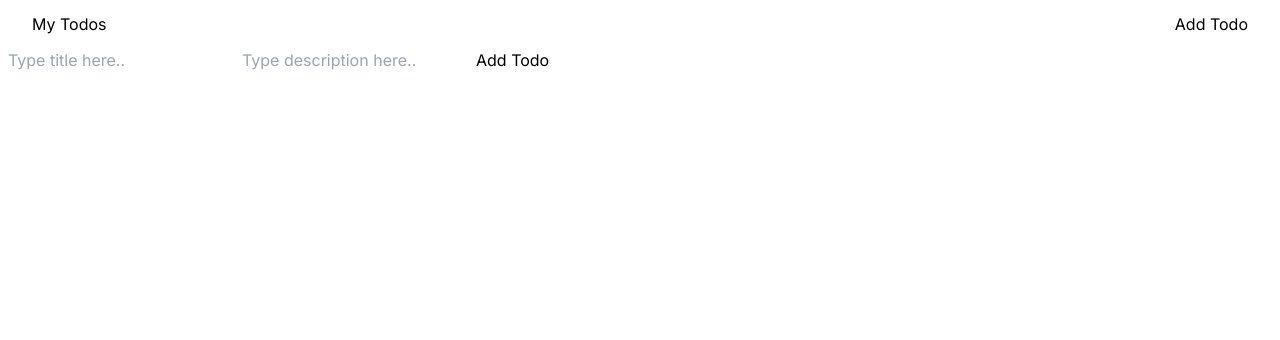
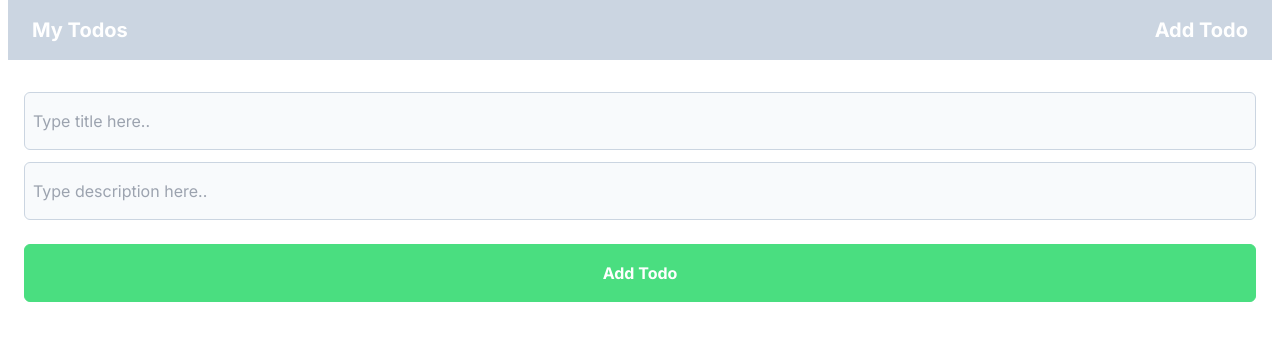
Before and after one commit to nkped/regular-todo, a Next.js app: page /addTodo in a window 1280 px wide. Shown: the top 340 px of the page. Built offline with nearby package versions, Linux system fonts and the light colour scheme.

Commit message:
add css to addTodo

```diff
--- a/app/addTodo/page.js
+++ b/app/addTodo/page.js
@@ -20,20 +20,22 @@ export default function AddTodo() {
     //console.log('message from addTodo', res)
 
     return(
-        <form onSubmit={(e) => handleSubmit(e)}>
+        <form className="flex flex-col gap-3 px-4" onSubmit={(e) => handleSubmit(e)}>
             <input
+                className="px-2 py-4 mt-8 rounded-md border border-slate-300 bg-slate-50 hover:placeholder-slate-300"
                 type="text"
                 placeholder="Type title here.."
                 value={title}
                 onChange={(e) => setTitle(e.target.value)}
                 />
             <input
+                className="px-2 py-4 rounded-md border border-slate-300 bg-slate-50 hover:placeholder-slate-300"
                 type="text"
                 placeholder="Type description here.."
                 value={description}
                 onChange={(e) => setDescription(e.target.value)}
                 />
-            <button type="submit">Add Todo</button>
+            <button className="py-4 mt-3 font-bold text-white bg-green-400 rounded-md border border-green-400 hover:shadow-md" type="submit">Add Todo</button>
         </form>
     )
 }
--- a/app/components/Navbar.js
+++ b/app/components/Navbar.js
@@ -4,9 +4,9 @@ import Link from "next/link"
 export default function Navbar() {
 
     return(
-        <nav className="flex justify-between px-6 py-3" >
-            <Link href='/'>My Todos</Link>
-            <Link href='/addTodo'>Add Todo</Link>
+        <nav className="flex justify-between px-6 py-4 text-xl font-bold text-white hover:shadow-sm bg-slate-300" >
+            <Link className='hover:font-extrabold' href='/'>My Todos</Link>
+            <Link className='hover:font-extrabold' href='/addTodo'>Add Todo</Link>
         </nav>
     )
 }
```
